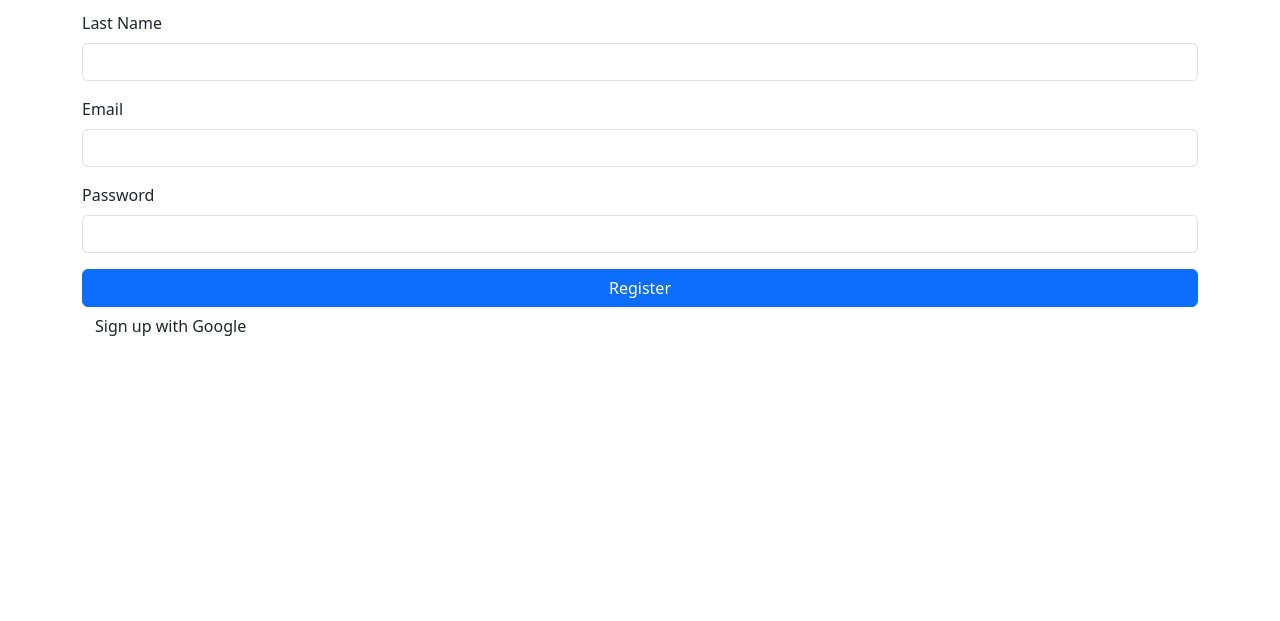
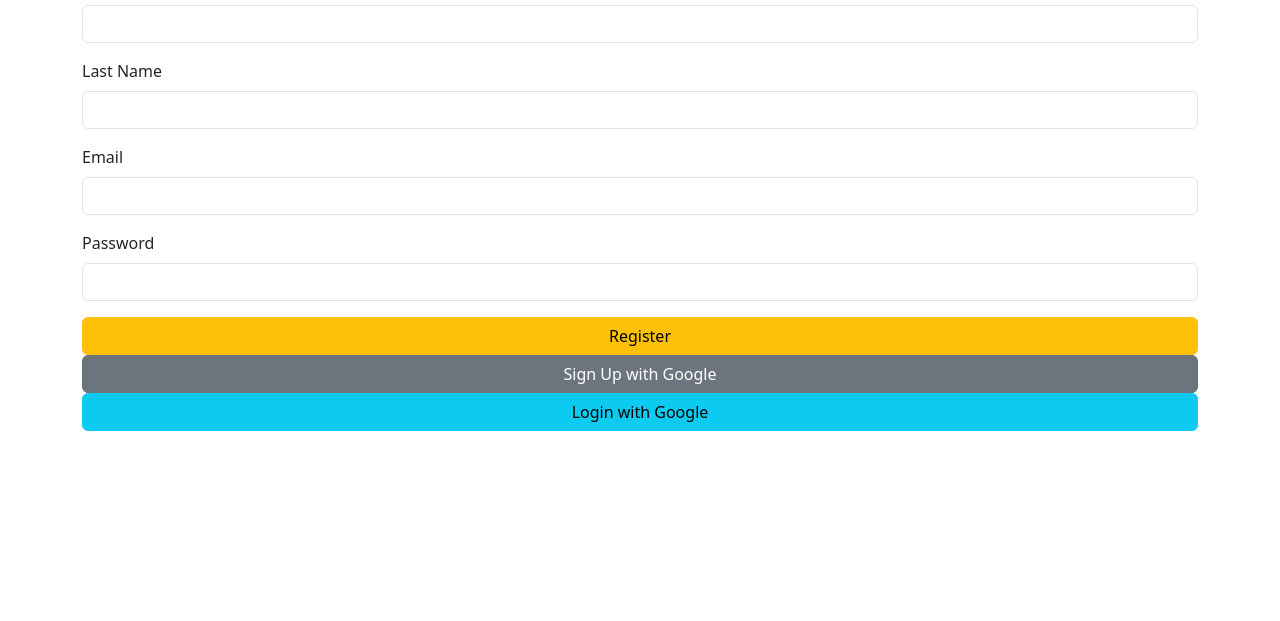
Before and after one commit to hemanthly/HealthMantra12-journal, a React app: page /register in a window 1280 px wide. Shown: the part 179-800 px from the top of the page. Built offline with nearby package versions, Linux system fonts and the light colour scheme; no server answers.

Commit message:
g O auth link setup done

```diff
--- a/Components/LoginForm.js
+++ b/Components/LoginForm.js
@@ -1,13 +1,35 @@
 import React, { useState } from 'react';
 import 'bootstrap/dist/css/bootstrap.min.css'; // Import Bootstrap CSS
 import axios from "axios";
+import { Button } from 'react-bootstrap';
 
 const LoginForm = () => {
+
   const [email, setEmail] = useState('');
   const [password, setPassword] = useState('');
 
   const handleEmailChange = (e) => setEmail(e.target.value);
   const handlePasswordChange = (e) => setPassword(e.target.value);
+
+  const handleGoogleSignUp = async (e) => {
+    try {
+      console.log("inside handleGoogleSignUp");
+      // const response = await axios.get("http://localhost:4006/auth/google", {
+      //   withCredentials: true, // include cookies in the request if needed
+      // });
+      window.location.href = "http://localhost:4006/auth/google";
+      // if (response.status === 200) {
+      //   console.log("successful response");
+      //   // Handle successful response, e.g., redirect to the Google authentication page
+      //   window.location.href = "http://localhost:4006/auth/google";
+      // } else {
+      //   // Handle error response
+      //   console.error("Google authentication request failed");
+      // }
+    } catch (error) {
+      console.error("Error during Google authentication request", error);
+    }
+  };
 
   const handleSubmit = async (e) => {
     e.preventDefault();
@@ -60,12 +82,12 @@ const LoginForm = () => {
         </div>
         <button type="submit" className="btn btn-primary">Login</button>
       </form>
-      <a className='btn btn-block' href="/auth/google" role='button'>
-        {/* <i className='fab fa-google'></i> */}
-        Sign In with Google
-      </a>
+      <Button variant="info" type='submit' onClick={handleGoogleSignUp}>
+          Login with Google
+      </Button>
     </div>
   );
+
 };
 
 export default LoginForm;
--- a/Components/RegistrationForm.js
+++ b/Components/RegistrationForm.js
@@ -2,7 +2,7 @@ import React, { useState } from "react";
 import axios from "axios";
 import 'bootstrap/dist/css/bootstrap.min.css'; // Import Bootstrap CSS
 require('dotenv').config(); // Load environment variables
-
+import { Button } from "react-bootstrap";
 const FRONTEND_API_URL = process.env.REACT_APP_API_URL;
 
 const RegistrationForm = () => {
@@ -36,18 +36,18 @@ const RegistrationForm = () => {
   const handleGoogleSignUp = async (e) => {
     try {
       console.log("inside handleGoogleSignUp");
-      const response = await axios.get("http://localhost:4006/auth/google", {
-        withCredentials: true, // include cookies in the request if needed
-      });
-
-      if (response.status === 200) {
-        console.log("successful response");
-        // Handle successful response, e.g., redirect to the Google authentication page
-        window.location.href = "http://localhost:4006/auth/google";
-      } else {
-        // Handle error response
-        console.error("Google authentication request failed");
-      }
+      // const response = await axios.get("http://localhost:4006/auth/google", {
+      //   withCredentials: true, // include cookies in the request if needed
+      // });
+      window.location.href = "http://localhost:4006/auth/google";
+      // if (response.status === 200) {
+      //   console.log("successful response");
+      //   // Handle successful response, e.g., redirect to the Google authentication page
+      //   window.location.href = "http://localhost:4006/auth/google";
+      // } else {
+      //   // Handle error response
+      //   console.error("Google authentication request failed");
+      // }
     } catch (error) {
       console.error("Error during Google authentication request", error);
     }
@@ -105,12 +105,20 @@ const RegistrationForm = () => {
             required
           />
         </div>
-        <button type="submit" href="/auth/google" className="btn btn-primary">Register</button>
+        <Button variant="warning" type='submit'>
+          Register
+        </Button>
       </form>
-      <a className='btn btn-block' href="/auth/google" onClick={handleGoogleSignUp} role='button'>
+      <Button variant="secondary" type='submit' onClick={handleGoogleSignUp}>
+          Sign Up with Google
+      </Button>
+      <Button variant="info" type='submit' onClick={handleGoogleSignUp}>
+          Login with Google
+      </Button>
+      {/* <a className='btn btn-block' href="/auth/google" onClick={handleGoogleSignUp} role='button'> */}
         {/* <i className='fab fa-google'></i> */}
-        Sign up with Google
-      </a>
+        {/* Sign up with Google */}
+      {/* </a> */}
     </div>
 
   );
--- a/index.html
+++ b/index.html
@@ -8,7 +8,7 @@
     <link rel="stylesheet" href="style.css">
 </head>
 <body>
-    <!-- <h1>Welcome to Health Mantra!</h1> -->
+    <h1>Welcome to Health Mantra!</h1>
     <div id="root">
         <h1>React not rendering check from index.html</h1>
     </div>
```
